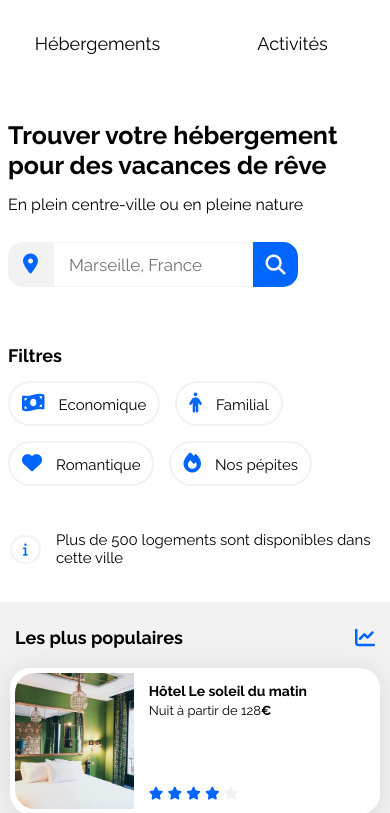
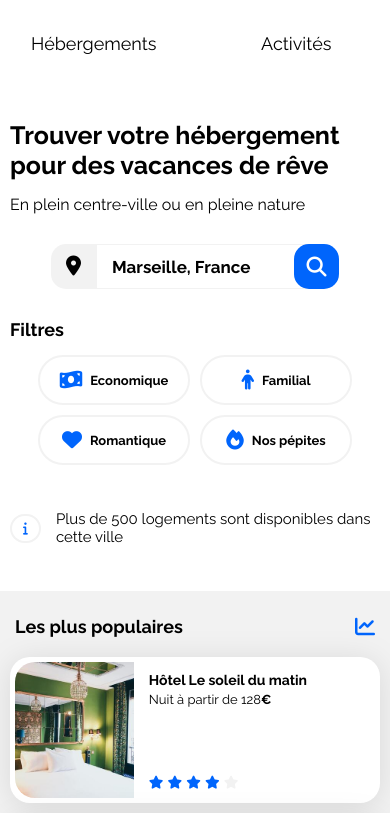
Before and after one commit to IrieLoad/Projet-2_Creez-la-page-d-accueil-d-une-agence-de-voyage-avec-HTML-CSS, a plain HTML site: page index.html in a window 390 px wide. Shown: the part 56-869 px from the top of the page. Drawn offline with Linux system fonts and the light colour scheme.

Commit message:
ajustement éléments filtres et barres de recherches en version mobile + modification positionnement du footer + ajustement version large desktop

```diff
--- a/css/style.css
+++ b/css/style.css
@@ -13,12 +13,15 @@ body {
     display: flex;
     justify-content: center;
     flex-direction: column;
+    max-width:1440px;
+    min-width: 320px;
+    margin: auto;
+    width: 100%;
+    box-sizing: border-box;
 }
 
 .main-container {
     width: 100%;
-    max-width: 1440px;
-    min-width: 320px;
     padding: 0 50px;
     box-sizing: border-box;
 }
@@ -32,7 +35,6 @@ a {
 
 header {
     display: flex;
-    flex-direction: row;
     list-style: none;
     padding: 0 50px;
 }
@@ -44,21 +46,26 @@ header {
     align-items: center;
 }
 
-.navbar .navbar-logo img {
+.navbar-logo img {
     height: 19px;
 }
-
-.navbar .navbar-links ul {
+.navbar-links{
+    width: 25%;
+}
+.navbar-links ul {
     display: flex;
     list-style: none;
+    padding: 0;
+    gap: 15px;
 }
 
-.navbar .navbar-links ul li {
-    margin: 0 35px;
+.navbar-links ul li {
+    flex: 1;
+    text-align: center;
     padding-top: 20px;
 }
 
-.navbar .navbar-links ul li:hover {
+.navbar-links ul li:hover {
     color: var(--main-color);
     border-top: 2px solid var(--main-color);
     padding-top: 18px;
@@ -86,7 +93,6 @@ header {
 
 .searchform {
     display: flex;
-    flex-direction:row ;
     align-items:center ;
     margin: 20px 0;
     padding: 0 50px;
@@ -103,11 +109,6 @@ header {
     border-bottom-left-radius: 15px;
 }
 
-.fa-solid {
-    color: var(--main-color);
-    font-size: 20px;
-}
-
 form input {
     width: 200px;
     height: 45px;
@@ -115,6 +116,11 @@ form input {
     outline: none;
     padding-left: 15px;
     border: 1px solid var(--main-bg-color);
+}
+
+.searchform input::placeholder{
+    font-weight: bold;
+    color: black;
 }
 
 .searchform-btn {
@@ -145,10 +151,13 @@ form input {
 
 .filters, .filters-list {
     display: flex;
-    flex-direction: row;
     align-items: center;
     flex-wrap: wrap;
     gap: 15px;
+}
+
+.filters-list {
+    justify-content: space-around;
 }
 
 .filters h2 {
@@ -175,16 +184,20 @@ form input {
     background: none;
 }
 
+.fa-solid {
+    font-size: 20px;
+    color: var(--main-color);
+}
+
 /****** end Filters ******/
 
 /****** Search Result ******/
 
 .search-result {
     display: flex;
-    flex-direction: row;
     align-items: center;
     gap: 15px;
-    margin-bottom: 20px;
+    margin-bottom: 30px;
     padding: 0 50px;
 }
 
@@ -226,7 +239,6 @@ form input {
 
 .lodging-cards {
     display: flex;
-    flex-direction: row;
     justify-content: space-evenly;
     flex-wrap: wrap;
     margin-top: 10px;
@@ -365,7 +377,6 @@ form input {
 .activities-list {
     width: 100%;
     display: flex;
-    flex-direction: row;
     justify-content: center;
     gap: 20px;
 }
@@ -401,17 +412,17 @@ form input {
 
 footer {
     display: flex;
-    flex-direction: row;
-    justify-content: space-evenly;
     background-color: var(--main-bg-color);
     width: 100%;
     margin-top: 50px;
+    padding-left: 25px;
 }
 
 .footer-link {
     display: flex;
     flex-direction: column;
     justify-content: flex-start;
+    width: 30%;
 }
 
 footer h2 {
@@ -494,7 +505,7 @@ footer li:hover{
 
     .populaires-cards {
         display: flex;
-        flex-direction: row;
+        flex-direction: row; /*ligne de code conservée car elle est présente dans la base de code fournit par OC dans github*/
         justify-content: space-between;
     }
 
@@ -582,7 +593,7 @@ footer li:hover{
     }
 
     .introduction {
-        padding: 0 8px;
+        padding: 0 10px;
     }
 
     .introduction h1 {
@@ -599,8 +610,13 @@ footer li:hover{
     /****** Search Bar mob ******/
 
     .searchform {
-        padding: 8px;
+        padding: 30px 0;
+        margin: auto;
     }
+
+    .searchform input {
+        width: 100%;
+}
 
     .searchform-icon {
         display: flex;
@@ -608,10 +624,11 @@ footer li:hover{
         align-items: center;
         width: 45px;
         height: 45px;
-        border-top-right-radius: 15px;
+        border-radius: 15px;
         border-bottom-right-radius : 15px;
         border: none;
         background-color: var(--main-color);
+        margin-left: -15px;
     }
 
     .searchform-btn {
@@ -627,20 +644,36 @@ footer li:hover{
     /****** Filters mob ******/
 
     .filters {
-        padding: 0 8px;
+        padding: 0 10px;
+        flex-direction: column;
+        align-items: flex-start;
+        margin-top: 0;
+    }
+
+    .filters-list {
+        width: 100%;
+        justify-content: center;
+        gap: 10px;
     }
 
     .filters h2 {
         font-size: 18px;
         margin: 0;
+
     }
 
     .filters-btn {
-        padding: 10px 12px;
+        width: 33%;
+        display: flex;
+        justify-content: center;
+        align-items: center;
+        padding: 13px;
     }
 
     .filters-btn span {
-        font-size: 15px;
+        font-size: 13px;
+        font-weight: bold;
+        padding-left: 8px;
     }
 
     /****** end Filters ******/
@@ -781,6 +814,7 @@ footer li:hover{
 
     .footer-link {
         margin-bottom: 20px;
+        width: 60%;
     }
 
     .footer-link h2 {
--- a/index.html
+++ b/index.html
@@ -10,7 +10,7 @@
     <link href="https://fonts.googleapis.com/css2?family=Raleway:wght@400;500;700&display=swap" rel="stylesheet">
     <link rel="stylesheet" href="https://cdnjs.cloudflare.com/ajax/libs/font-awesome/6.2.1/css/all.min.css"
         integrity="sha512-MV7K8+y+gLIBoVD59lQIYicR65iaqukzvf/nwasF0nqhPay5w/9lJmVM2hMDcnK1OnMGCdVK+iQrJ7lzPJQd1w=="
-        crossorigin="anonymous" referrerpolicy="no-referrer" />
+        crossorigin="anonymous" referrerpolicy="no-referrer" >
     <link rel="stylesheet" href="./css/style.css">
     <script src="https://kit.fontawesome.com/9c66714515.js" crossorigin="anonymous"></script>
 </head>
@@ -22,10 +22,10 @@
             <div class="navbar-links">
                 <ul>
                     <li>
-                        <a href="#">Hébergements</a>
+                        <a href="#hébergements">Hébergements</a>
                     </li>
                     <li>
-                        <a href="#">Activités</a>
+                        <a href="#activités">Activités</a>
                     </li>
                 </ul>
             </div>
@@ -35,9 +35,9 @@
         <h1>Trouver votre hébergement pour des vacances de rêve</h1>
         <p>En plein centre-ville ou en pleine nature</p>
     </div>
-    <form class="searchform" method="get" action="">
+    <form class="searchform" >
         <div class="icon-maps">
-            <label for="localisation"><i class="fa-solid fa-location-dot"></i></label>
+            <label for="localisation"><i class="fa-solid fa-location-dot" style="color: #000000;"></i></label>
         </div>
         <div>
             <input type="search" id="localisation" name="localisation" placeholder="Marseille, France">
@@ -75,7 +75,7 @@
     <div class="main-container">
         <main>
             <div class="hebergements-and-populaires">
-                <section class="lodging">
+                <section id="hébergements" class="lodging">
                     <h2 class="section-title">Hébergements à Marseille</h2>
                     <div class="lodging-cards">
                         <a class="lodging-link" href="#">
@@ -257,7 +257,7 @@
                     </div>
                 </section>
             </div>
-            <div class="activities">
+            <div id="activités" class="activities">
                 <h2>Activités à Marseille</h2>
                 <div class="activities-list">
                     <!--<div class="activities-cards">-->
```
